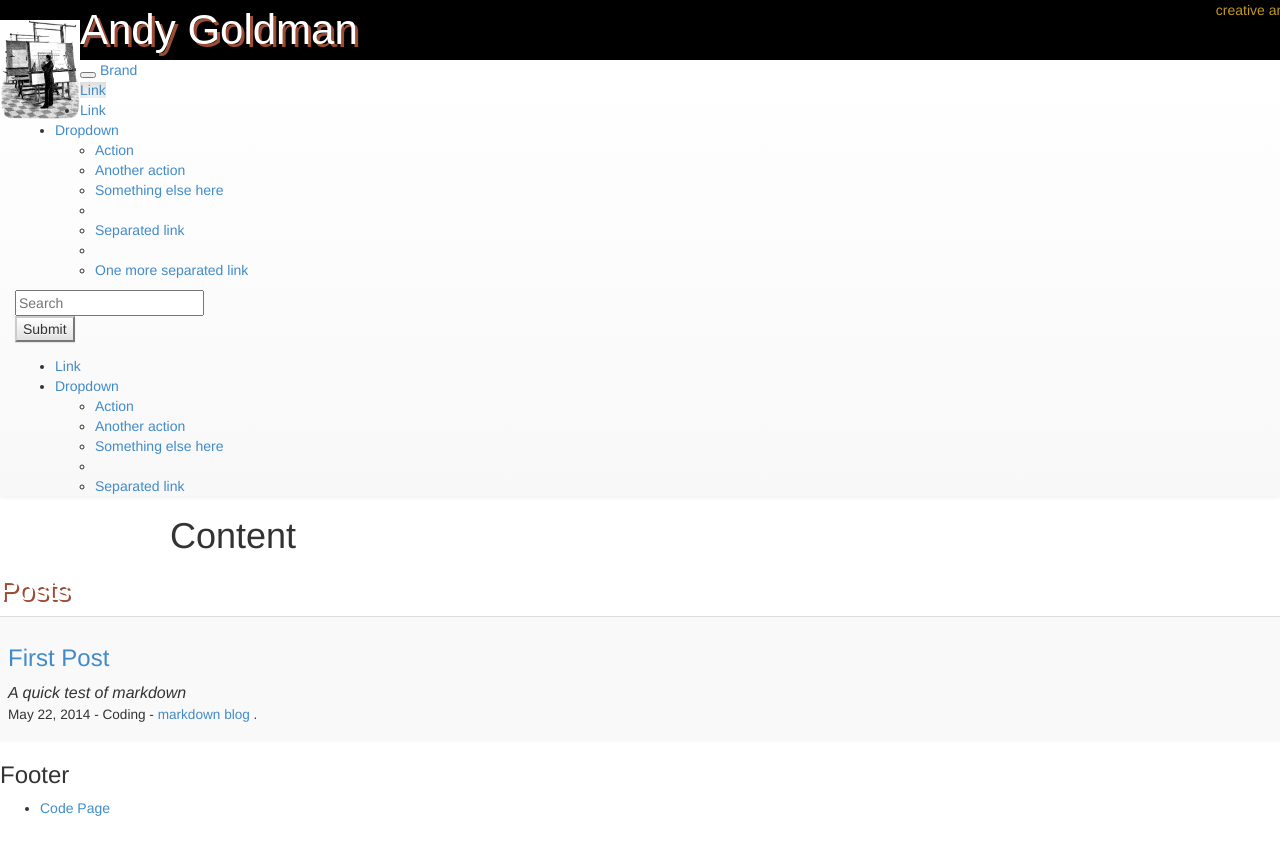
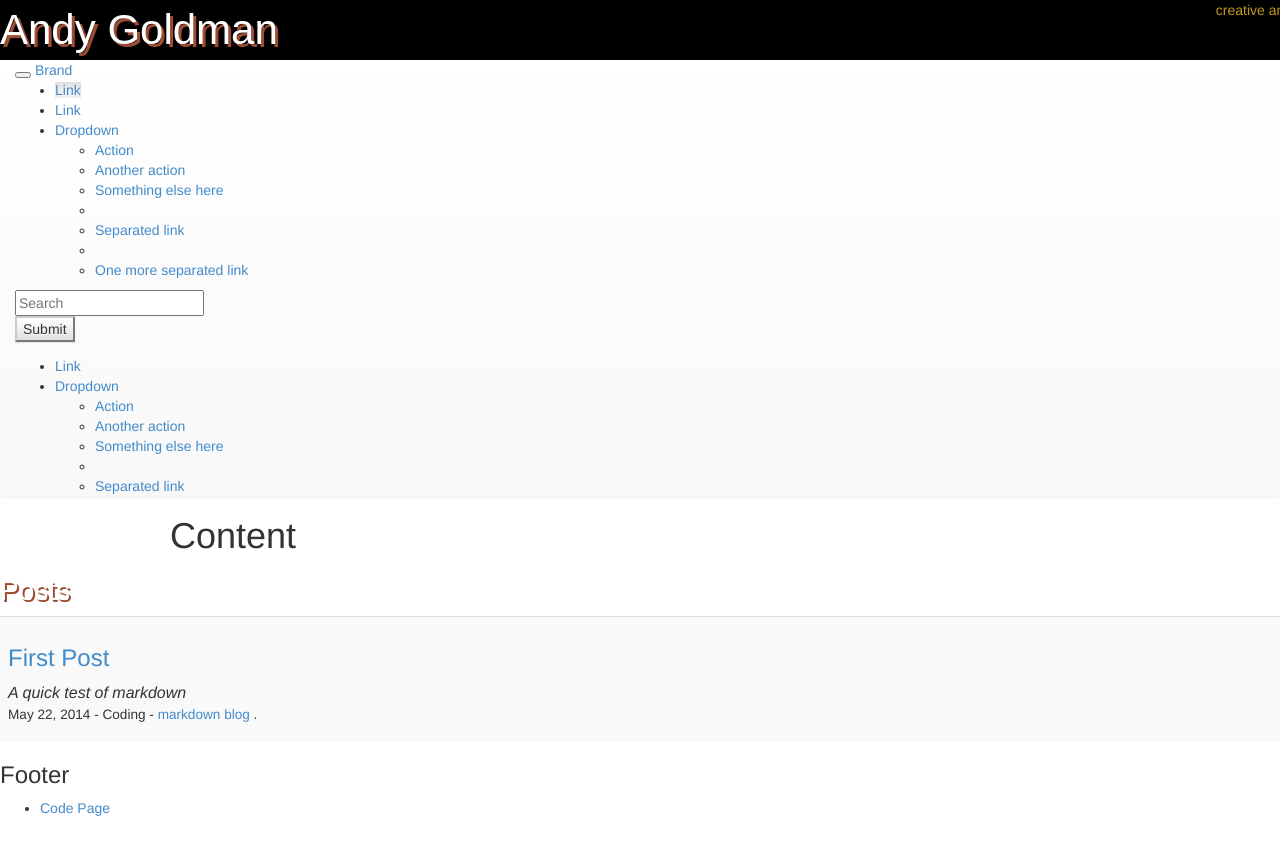
Before and after one commit to AndyGoldman/AndyGoldman2.github.io, a Jekyll site: the page built from index.html, in a window 1280 px wide. Shown: the top 855 px of the page. Built offline with Jekyll 4.4.1, drawn with Linux system fonts in a browser that asks for light colours; nearby versions of some CDN libraries.

Commit message:
removed anchor and image in header.html

```diff
--- a/_includes/header.html
+++ b/_includes/header.html
@@ -1,8 +1,5 @@
 <header class="group">
 	<div class="header-group" >
-		<a href="index.html">
-			<img src="public/485px-Architect.png" alt="Architect" class="profile-photo">
-		</a>
 		<span class="header1"> Andy Goldman </span>
 		<span class="header2"> creative analytical focused </h2>
 	</span>
```
